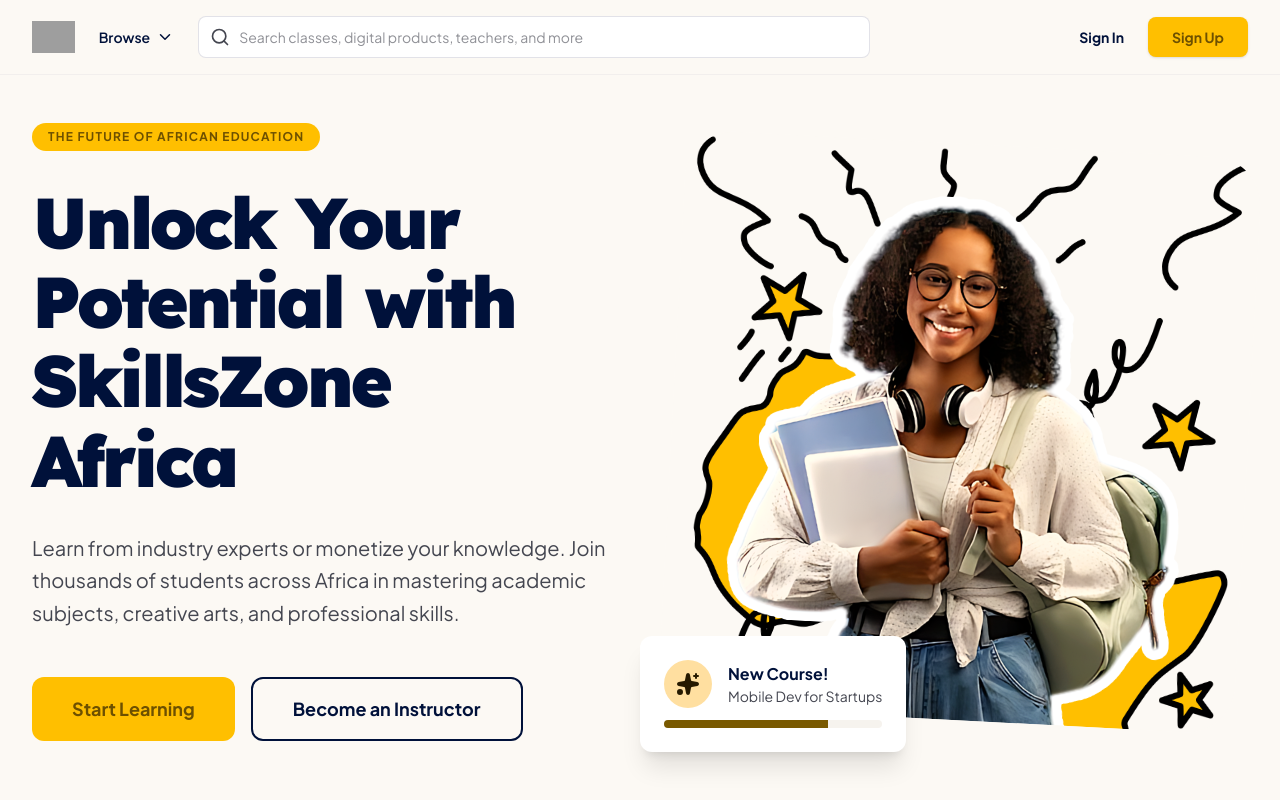
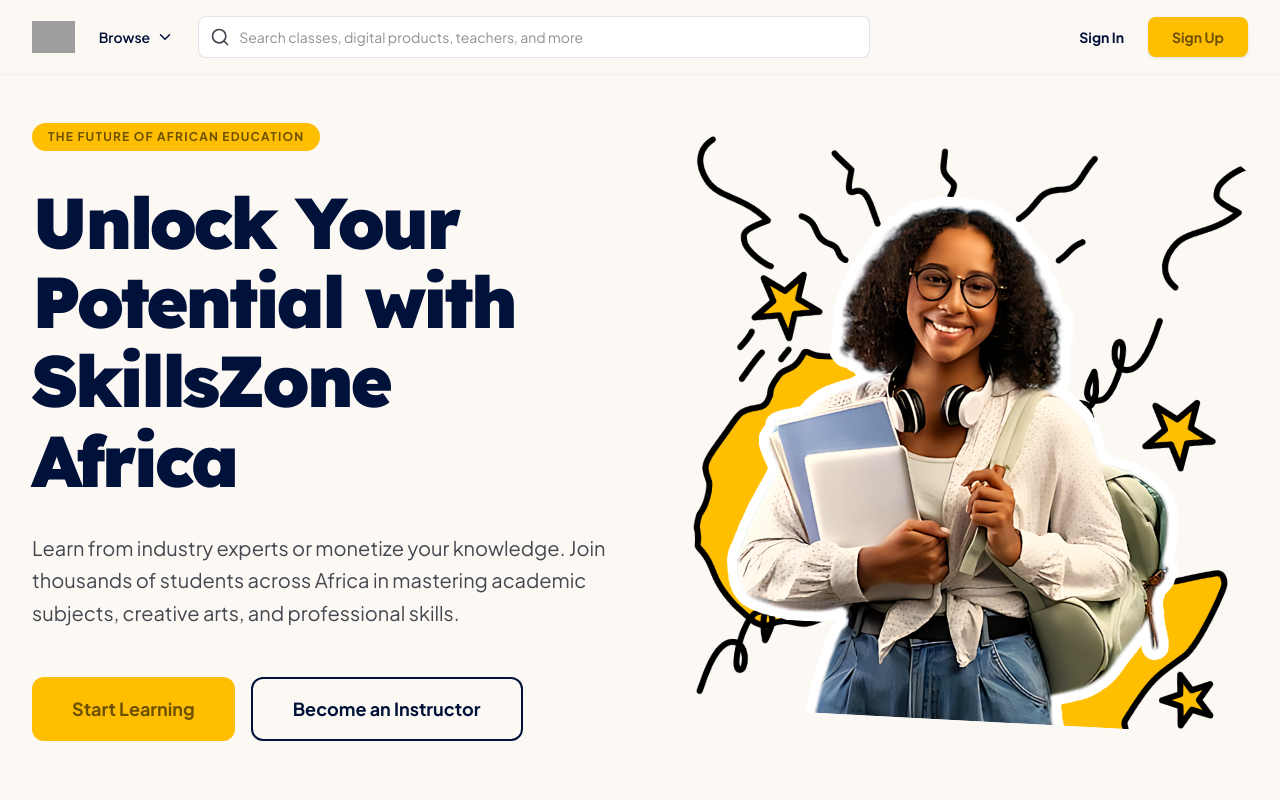
Before and after one commit to madedochristopher97-pixel/Skillzone-Africa-2, a React (Vite) app: page / in a window 1280 px wide. Shown: the top 800 px of the page. Built offline with nearby package versions, Linux system fonts and the light colour scheme; grey boxes are pictures that could not be loaded.

Commit message:
Remove floating course card from Hero section

```diff
--- a/src/components/Hero.tsx
+++ b/src/components/Hero.tsx
@@ -51,31 +51,6 @@
             />
           </div>
 
-          {/* Floating Card */}
-          <motion.div
-            initial={{ y: 20, opacity: 0 }}
-            animate={{ y: 0, opacity: 1 }}
-            transition={{ delay: 0.5 }}
-            className="absolute -bottom-8 -left-8 bg-white p-6 rounded-xl shadow-xl max-w-xs hidden md:block"
-          >
-            <div className="flex items-center gap-4 mb-3">
-              <div className="w-12 h-12 rounded-full bg-[#ffdfa0] flex items-center justify-center">
-                <Sparkles className="text-[#261a00] w-6 h-6" fill="currentColor" />
-              </div>
-              <div>
-                <p className="font-bold text-[#00113a]">New Course!</p>
-                <p className="text-sm text-[#444650]">Mobile Dev for Startups</p>
-              </div>
-            </div>
-            <div className="h-2 w-full bg-[#f6f3ee] rounded-full overflow-hidden">
-              <motion.div
-                initial={{ width: 0 }}
-                animate={{ width: "75%" }}
-                transition={{ duration: 1, delay: 0.8 }}
-                className="h-full bg-[#795900]"
-              />
-            </div>
-          </motion.div>
         </motion.div>
       </div>
     </section>
```
